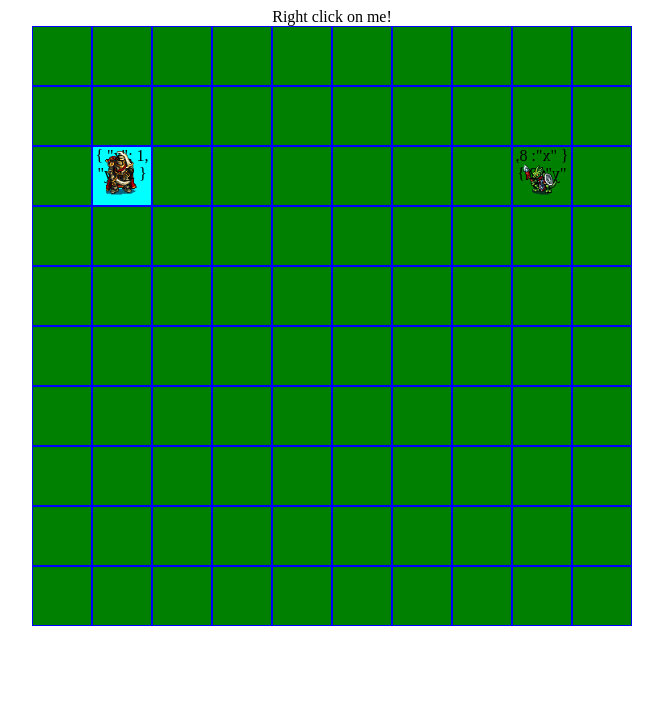
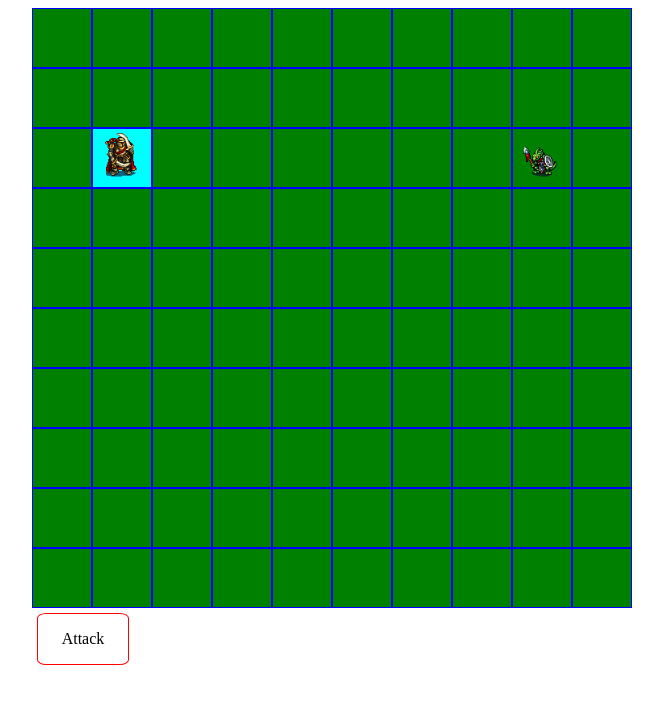
Before and after one commit to ramondcosta/4xperience, an Angular app: page / in a window 1280 px wide. Shown: the top 704 px of the page, without its empty margins (308-971 px from the left). Built offline with nearby package versions, Linux system fonts and the light colour scheme.

Commit message:
basic action menu

```diff
--- a/src/app/app.component.html
+++ b/src/app/app.component.html
@@ -1,15 +1,6 @@
 
-<div class="center-screen ">
-  <div class="element" (contextmenu)="displayContextMenu($event); false">
-    <span>Right click on me!</span>
-    <app-context-menu
-      *ngIf="rightClickMenuItems.length > 0 && isDisplayContextMenu"
-      [ngStyle]="getRightClickMenuStyle()"
-      [contextMenuItems]="rightClickMenuItems"
-      (onContextMenuItemClick)="handleMenuItemClick($event)"
-    ></app-context-menu>
+<div class="center-screen">
     <app-main-grid></app-main-grid>
-  </div>
 </div>
 
 <router-outlet></router-outlet>
--- a/src/app/app.component.ts
+++ b/src/app/app.component.ts
@@ -10,52 +10,4 @@ export class AppComponent {
   title = '4xperience';
   // title = 'context-menu';
 
-  isDisplayContextMenu: boolean = false;
-  rightClickMenuItems: Array<ContextMenuModel> = [];
-  rightClickMenuPositionX: number = 0;
-  rightClickMenuPositionY: number = 0;
-
-  displayContextMenu(event: any) {
-
-    this.isDisplayContextMenu = true;
-
-    this.rightClickMenuItems = [
-      {
-        menuText: 'Refactor',
-        menuEvent: 'Handle refactor',
-      },
-      {
-        menuText: 'Format',
-        menuEvent: 'Handle format',
-      },
-    ];
-
-    this.rightClickMenuPositionX = event.clientX;
-    this.rightClickMenuPositionY = event.clientY;
-
-  }
-
-  getRightClickMenuStyle() {
-    return {
-      position: 'fixed',
-      left: `${this.rightClickMenuPositionX}px`,
-      top: `${this.rightClickMenuPositionY}px`
-    }
-  }
-
-  handleMenuItemClick(event: any) {
-    switch (event.data) {
-      case this.rightClickMenuItems[0].menuEvent:
-           console.log('To handle refactor');
-           break;
-      case this.rightClickMenuItems[1].menuEvent:
-          console.log('To handle formatting');
-    }
-  }
-
-  @HostListener('document:click')
-  documentClick(): void {
-    this.isDisplayContextMenu = false;
-  }
-
 }
--- a/src/app/basic-tile/basic-tile.component.html
+++ b/src/app/basic-tile/basic-tile.component.html
@@ -1,3 +1,10 @@
-<div [className]="getTileClass()">
-    <div *ngIf="character" [className]="getCharacterClass()" >{{this.position | json}}</div>
+<div [className]="getTileClass()" >
+<!-- (contextmenu)="displayContextMenu($event); false" -->
+    <!-- <app-context-menu
+    *ngIf="contextMenuItems.length > 0 && isDisplayContextMenu"
+    [ngStyle]="getRightClickMenuStyle()"
+    [contextMenuItems]="contextMenuItems"
+    (onContextMenuItemClick)="handleMenuItemClick($event)"
+  ></app-context-menu> -->
+    <div *ngIf="character" [className]="getCharacterClass()" ></div>
 </div>
--- a/src/app/basic-tile/basic-tile.component.ts
+++ b/src/app/basic-tile/basic-tile.component.ts
@@ -1,5 +1,6 @@
-import { Component, Input } from '@angular/core';
+import { Component, HostListener, Input } from '@angular/core';
 import { Character } from '../models/character.model';
+import { ContextMenuModel } from '../models/context-menu.model';
 
 @Component({
   selector: 'app-basic-tile',
@@ -9,6 +10,11 @@ import { Character } from '../models/character.model';
 export class BasicTileComponent {
   @Input() character: Character | null = null;
   @Input() position: any | null = null;
+
+  isDisplayContextMenu: boolean = false;
+  contextMenuItems: Array<ContextMenuModel> = [];
+  rightClickMenuPositionX: number = 0;
+  rightClickMenuPositionY: number = 0;
 
   getCharacterClass() {
 
@@ -20,4 +26,47 @@ export class BasicTileComponent {
     return this.character?.isSelected ? `tile selected` : `tile`
   }
 
+  displayContextMenu(event: any) {
+
+    this.isDisplayContextMenu = true;
+
+    this.contextMenuItems = [
+      {
+        menuText: 'Attack',
+        menuEvent: 'Attack',
+      },
+      {
+        menuText: 'Wait',
+        menuEvent: 'Wait',
+      },
+    ];
+
+    this.rightClickMenuPositionX = event.clientX;
+    this.rightClickMenuPositionY = event.clientY;
+
+  }
+
+  getRightClickMenuStyle() {
+    return {
+      position: 'fixed',
+      left: `${this.rightClickMenuPositionX}px`,
+      top: `${this.rightClickMenuPositionY}px`
+    }
+  }
+
+  handleMenuItemClick(event: any) {
+    switch (event.data) {
+      case this.contextMenuItems[0].menuEvent:
+           console.log('To handle refactor');
+           break;
+      case this.contextMenuItems[1].menuEvent:
+          console.log('To handle formatting');
+    }
+  }
+
+  @HostListener('document:click')
+  documentClick(): void {
+    this.isDisplayContextMenu = false;
+  }
+
 }
--- a/src/app/context-menu/context-menu.component.scss
+++ b/src/app/context-menu/context-menu.component.scss
@@ -0,0 +1,3 @@
+:host {
+    background-color: gray;
+}
--- a/src/app/main-grid/main-grid.component.html
+++ b/src/app/main-grid/main-grid.component.html
@@ -1,3 +1,8 @@
 <div class="main-div">
     <app-basic-tile *ngFor="let tile of tiles" [character]="getCharacter(tile)" [position]="tile" ></app-basic-tile>
+    <div>
+        <div class="action-button">
+            <p class="action text"> Attack</p>
+        </div>
+    </div>
 </div>
--- a/src/app/main-grid/main-grid.component.scss
+++ b/src/app/main-grid/main-grid.component.scss
@@ -6,3 +6,15 @@
     flex-wrap: wrap;
     flex-direction: row;
 }
+
+.action-button {
+    text-align: center;
+    border-radius: 10%;
+    border: solid;
+    border-width: 1px;
+    border-color: red;
+    height: 50px;
+    width: 90px;
+    margin-top: 5px;
+    margin-left: 5px;
+}
```
Also changed, not shown: wiki/TODO.md (+1 -0 lines), src/app/app.component.scss (line endings or trailing spaces).
